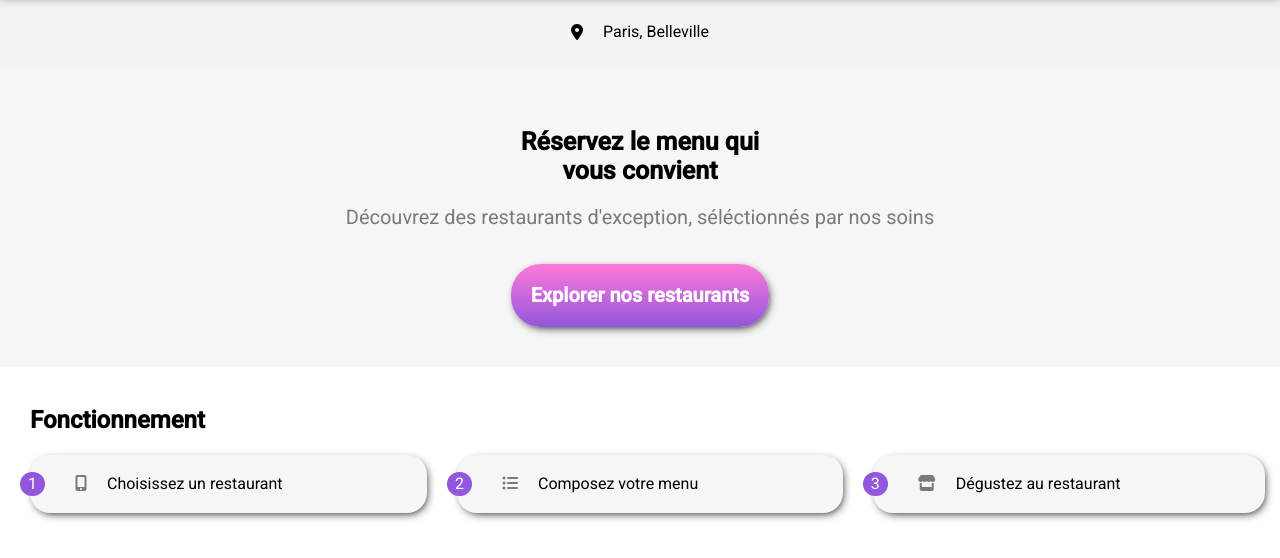
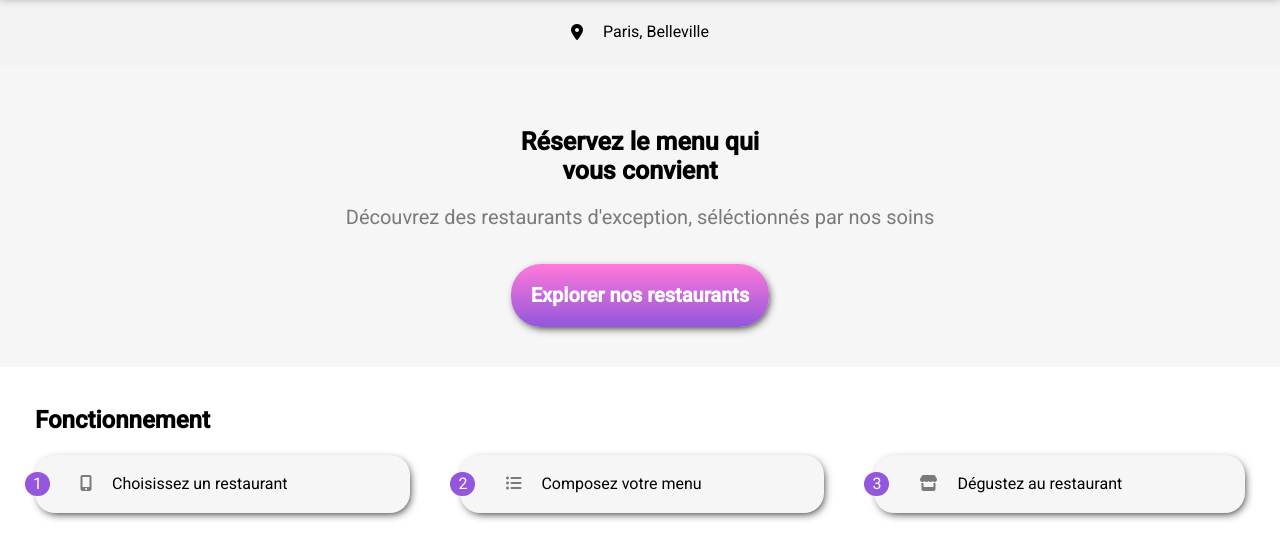
Before and after one commit to jelenabojovic/JelenaBojovic_P3_14012022, a website: page index.html in a window 1280 px wide. Shown: the part 80-638 px from the top of the page. Drawn offline with Linux system fonts and the light colour scheme; a web font is replaced by a local one.

Commit message:
add margin-right to functioning-choice

```diff
--- a/style.scss
+++ b/style.scss
@@ -86,16 +86,18 @@ header .logo {
      background-color:white;
 
     & h2 {
-        margin-left:15px;
+        margin-left:20px;
     }
 
     &-choices {
-    margin-left: 15px;
+    margin-left: 20px;
+    margin-right:20px;
     display: flex;
     justify-content: space-around;
-    gap: 30px;
+    gap: 50px;
     @media screen and (max-width: 767px){
         flex-direction:column;
+        gap:20px;
     }
     }
 
```
Also changed, not shown: style.css, 1 other file.
